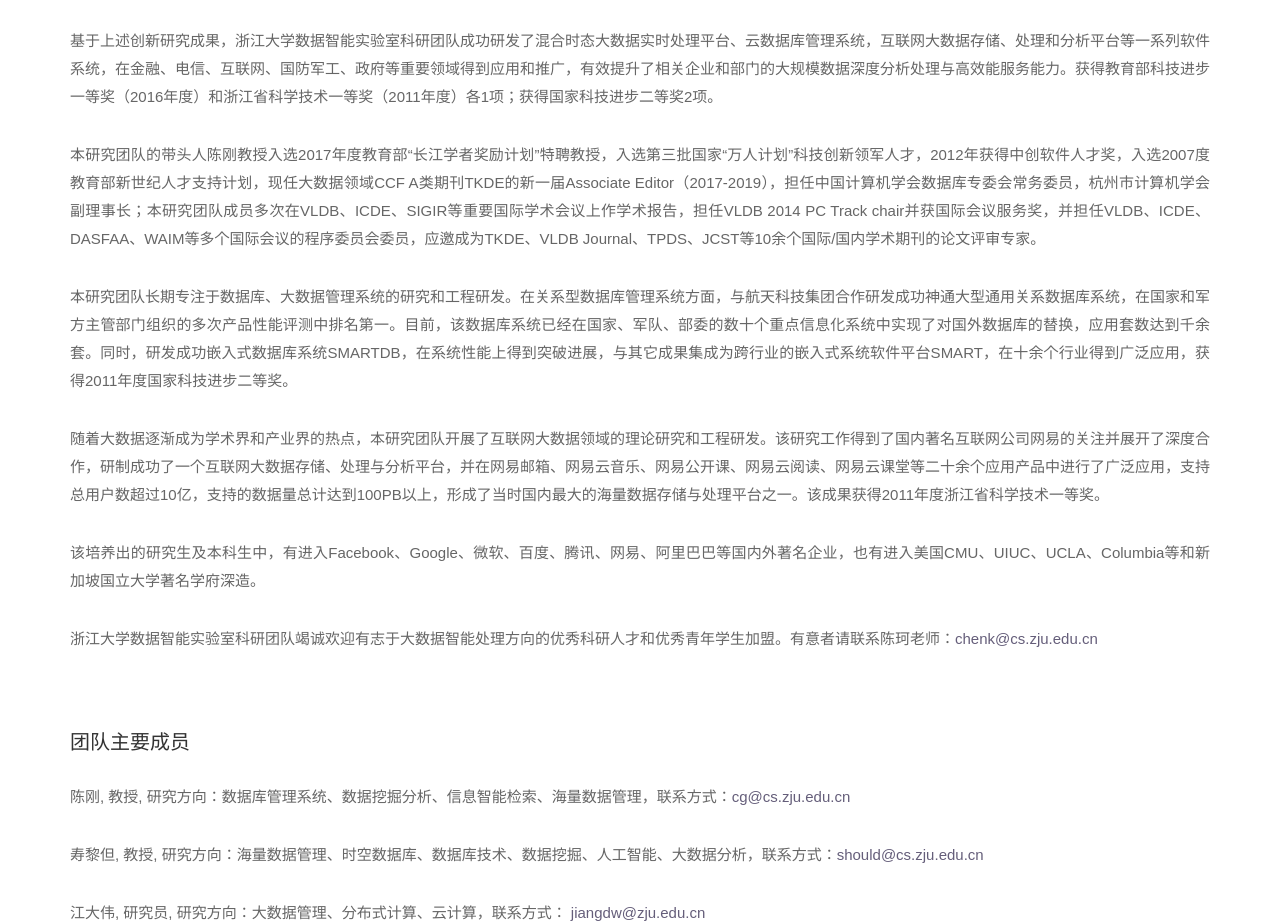
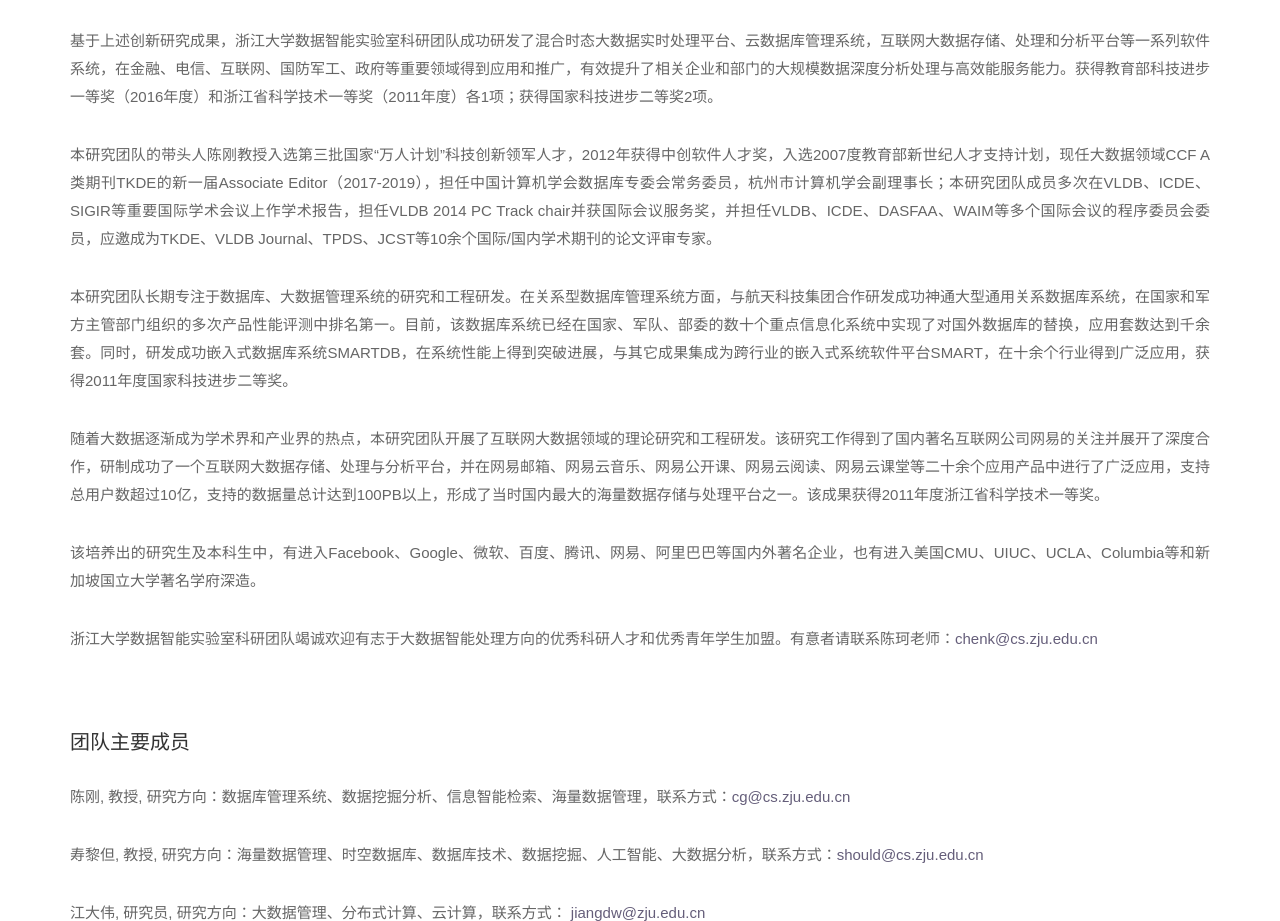
Before and after one commit to dilab-zju/dilab-zju.github.io, a plain HTML site: page index.html in a window 1280 px wide. Shown: the part 1387-2308 px from the top of the page. Drawn offline with nearby package versions, Linux system fonts and the light colour scheme; some packages are replaced by stand-ins of ours; a script that the page names is missing.

Commit message:
remove 长江学者

```diff
--- a/index.html
+++ b/index.html
@@ -101,7 +101,7 @@
 						<h3>实验室简介</h3>
 						<p>十多年来，浙江大学数据智能实验室团队在国家重点研发项目、国家支撑计划、国家核高基重大专项、国家自然科学基金、863等项目的资助下，在与网易杭州研究院和阿里巴巴联合研究中心的密切合作中，本科研团队在数据库及大数据研究领域，围绕批流混合时态大数据实时处理技术、云数据库管理技术、互联网大数据处理技术等方向展开基础理论研究和工程系统研发工作，在批流混合大数据融合处理框架、大数据分布式云索引架构、多源数据统一度量索引技术、多源异构大数据实时处理平台等方面取得了多项重要的创新成果，共在国内外学术期刊和学术会议上发表论文200多篇，其中近五年（2013年以来）在CCF A类国际顶级期刊和学术会议上发表长文36篇，包括IEEE TKDE 15篇、IEEE ICDE 6篇、VLDB 4篇、VLDBJ 4篇、ACM SIGIR 3篇、ACM MM2篇、ACM SIGMOD 1篇、IEEE TMM 1篇；被SCI收录41篇；SCI他引262次。研究工作分别获得CCF A类国际会议VLDB 2014最佳论文奖和ICDE 2012、ICDE 2015、ACM MM 2015最佳论文提名。获授权国家专利38项，其中发明专利33项，获得转让和授权使用15项。</p>
 						<p>基于上述创新研究成果，浙江大学数据智能实验室科研团队成功研发了混合时态大数据实时处理平台、云数据库管理系统，互联网大数据存储、处理和分析平台等一系列软件系统，在金融、电信、互联网、国防军工、政府等重要领域得到应用和推广，有效提升了相关企业和部门的大规模数据深度分析处理与高效能服务能力。获得教育部科技进步一等奖（2016年度）和浙江省科学技术一等奖（2011年度）各1项；获得国家科技进步二等奖2项。</p>
-						<p>本研究团队的带头人陈刚教授入选2017年度教育部“长江学者奖励计划”特聘教授，入选第三批国家“万人计划”科技创新领军人才，2012年获得中创软件人才奖，入选2007度教育部新世纪人才支持计划，现任大数据领域CCF A类期刊TKDE的新一届Associate Editor（2017-2019），担任中国计算机学会数据库专委会常务委员，杭州市计算机学会副理事长；本研究团队成员多次在VLDB、ICDE、SIGIR等重要国际学术会议上作学术报告，担任VLDB 2014 PC Track chair并获国际会议服务奖，并担任VLDB、ICDE、DASFAA、WAIM等多个国际会议的程序委员会委员，应邀成为TKDE、VLDB Journal、TPDS、JCST等10余个国际/国内学术期刊的论文评审专家。</p>
+						<p>本研究团队的带头人陈刚教授入选第三批国家“万人计划”科技创新领军人才，2012年获得中创软件人才奖，入选2007度教育部新世纪人才支持计划，现任大数据领域CCF A类期刊TKDE的新一届Associate Editor（2017-2019），担任中国计算机学会数据库专委会常务委员，杭州市计算机学会副理事长；本研究团队成员多次在VLDB、ICDE、SIGIR等重要国际学术会议上作学术报告，担任VLDB 2014 PC Track chair并获国际会议服务奖，并担任VLDB、ICDE、DASFAA、WAIM等多个国际会议的程序委员会委员，应邀成为TKDE、VLDB Journal、TPDS、JCST等10余个国际/国内学术期刊的论文评审专家。</p>
 						<p>本研究团队长期专注于数据库、大数据管理系统的研究和工程研发。在关系型数据库管理系统方面，与航天科技集团合作研发成功神通大型通用关系数据库系统，在国家和军方主管部门组织的多次产品性能评测中排名第一。目前，该数据库系统已经在国家、军队、部委的数十个重点信息化系统中实现了对国外数据库的替换，应用套数达到千余套。同时，研发成功嵌入式数据库系统SMARTDB，在系统性能上得到突破进展，与其它成果集成为跨行业的嵌入式系统软件平台SMART，在十余个行业得到广泛应用，获得2011年度国家科技进步二等奖。</p>
 						<p>随着大数据逐渐成为学术界和产业界的热点，本研究团队开展了互联网大数据领域的理论研究和工程研发。该研究工作得到了国内著名互联网公司网易的关注并展开了深度合作，研制成功了一个互联网大数据存储、处理与分析平台，并在网易邮箱、网易云音乐、网易公开课、网易云阅读、网易云课堂等二十余个应用产品中进行了广泛应用，支持总用户数超过10亿，支持的数据量总计达到100PB以上，形成了当时国内最大的海量数据存储与处理平台之一。该成果获得2011年度浙江省科学技术一等奖。</p>
 						<p>该培养出的研究生及本科生中，有进入Facebook、Google、微软、百度、腾讯、网易、阿里巴巴等国内外著名企业，也有进入美国CMU、UIUC、UCLA、Columbia等和新加坡国立大学著名学府深造。</p>
```
